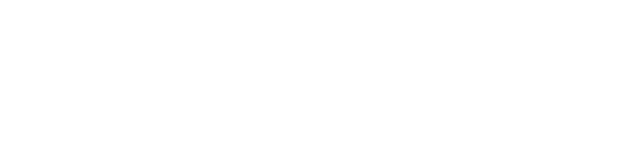
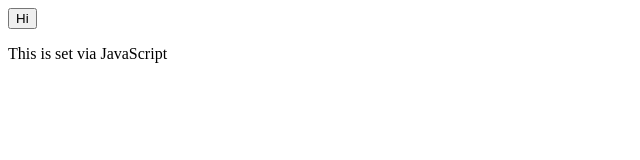
Before and after one commit to JayasreePrabhakar/JS-DOM, a plain HTML site: page index.html in a window 1280 px wide. Shown: the whole page, without its empty margins (0-640 px from the left). Drawn offline with Linux system fonts and the light colour scheme.

Commit message:
complete dom topic

```diff
--- /dev/null
+++ b/dom.js
@@ -0,0 +1,12 @@
+const para = document.getElementById("msg");//index.html
+console.log(para.innerText);
+
+para.innerText = "This is set via JavaScript";
+
+//const hiButton = document.querySelector("#js-button");
+const hiButton = document.querySelector(".js-button");
+
+//Event listeners
+hiButton.addEventListener("click", () => {
+    console.log("Hi");
+});
--- a/index.html
+++ b/index.html
@@ -6,7 +6,10 @@
     <title>Document</title>
 </head>
 <body>
-    <script src="script.js"></script>
-    <script src="json.js"></script>
+    <button class="js-button">Hi</button>
+    <p id="msg">This is a paragraph</p>
+    <!--<script src="script.js"></script>
+    <script src="json.js"></script> -->
+    <script src="dom.js"></script>  <!--Script to be in end.So the order to be like(1.HTML  2.CSS  3.JavaScript)-->
 </body>
 </html>
```
